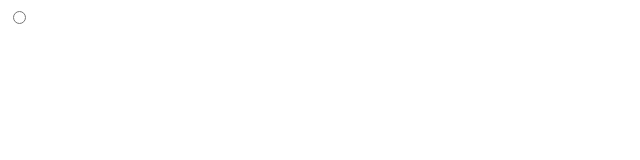
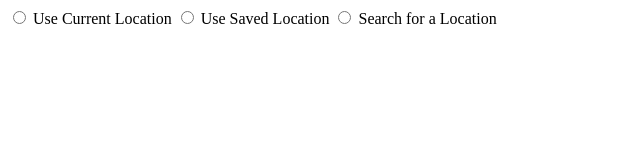
Before and after one commit to phankim787/bhacks-mapapp, a plain HTML site: page text.html in a window 1280 px wide. Shown: the whole page, without its empty margins (0-640 px from the left). Drawn offline with Linux system fonts and the light colour scheme.

Commit message:
Update text.html

```diff
--- a/text.html
+++ b/text.html
@@ -3,6 +3,10 @@
     <head>
         <title> Report a Concern</title>
     </head>
-    <label for ="radio" name="Location:"></label>
-    <input type="radio" name="typeoflocation" value="use current location" id="option-1">
-    <label for
+<input type="radio" name="location" value="Use Current Location" id="option-1">
+        <label for="option-1">Use Current Location</label>
+        <input type="radio" name="location" value="Use Saved Location" id="option-1">
+        <label for="option-1">Use Saved Location</label>
+        <input type="radio" name="location" value="Search for a Location" id="option-1">
+        <label for="option-1">Search for a Location</label>
+</html>
```
